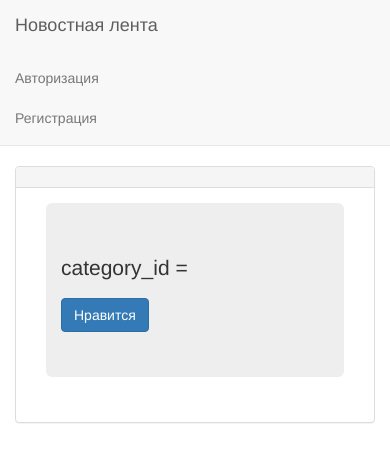
After one commit to Fedchishina/posts, a PHP site: template resources/views/pages/posts/index.html.twig in a window 390 px wide. The commit adds this page. Shown: the top 462 px of the page. Run offline with PHP 8.4, Linux system fonts and the light colour scheme; the template is opened without the code that fills it, so the values that code supplies are empty; some libraries are stand-ins or nearby versions.

Commit message:
made viewing one post

```diff
--- a/config/routes.php
+++ b/config/routes.php
@@ -4,5 +4,6 @@ return [
     'register' => 'users/register', //register of user
     'logout' => 'users/logout', //logout of user
     'posts/add' => 'posts/add', //add post
+    'posts/show' => 'posts/show', //add post
     '' => 'posts/index', //main page
 ];
--- a/resources/views/blocks/news.html.twig
+++ b/resources/views/blocks/news.html.twig
@@ -8,7 +8,7 @@
                 <p>category_id =  {{ post.category_id }}</p>
                 <p>
                     <a class="btn btn-primary btn-large" href="#">Нравится</a>
-                    <a class="btn btn-primary btn-large" href="#">Подробнее</a>
+                    <a class="btn btn-primary btn-large" href="/posts/show?post_id={{ post.id }}">Подробнее</a>
                 </p>
             </div>
         </div>
--- /dev/null
+++ b/resources/views/pages/posts/index.html.twig
@@ -0,0 +1,26 @@
+{% extends "layouts/main.html.twig" %}
+
+{% block content %}
+    <div class="container">
+        <div class="row">
+            <div class="col-md-8 col-md-offset-2">
+                <div class="panel panel-default">
+                    <div class="panel-heading">{{ post.name }}</div>
+                    <div class="panel-body">
+                        <div class="col-md-12">
+                            <div class="jumbotron">
+                                <h2>{{ post.name }}</h2>
+                                <p>{{ post.description }}</p>
+                                <p>category_id =  {{ post.category_id }}</p>
+                                {{  post.content | raw }}
+                                <p>
+                                    <a class="btn btn-primary btn-large" href="#">Нравится</a>
+                                </p>
+                            </div>
+                        </div>
+                    </div>
+                </div>
+            </div>
+        </div>
+    </div>
+{% endblock %}
--- a/routing/Router.php
+++ b/routing/Router.php
@@ -22,7 +22,7 @@ class Router
             if ($uri == '/') {
                 return $uri;
             } else {
-                return $uri;
+                //return $uri;
                 return substr($uri,0, strpos($uri,'?'));
             }
         }
```
Also changed, not shown: app/Controllers/PostsController.php (+10 -0 lines).
